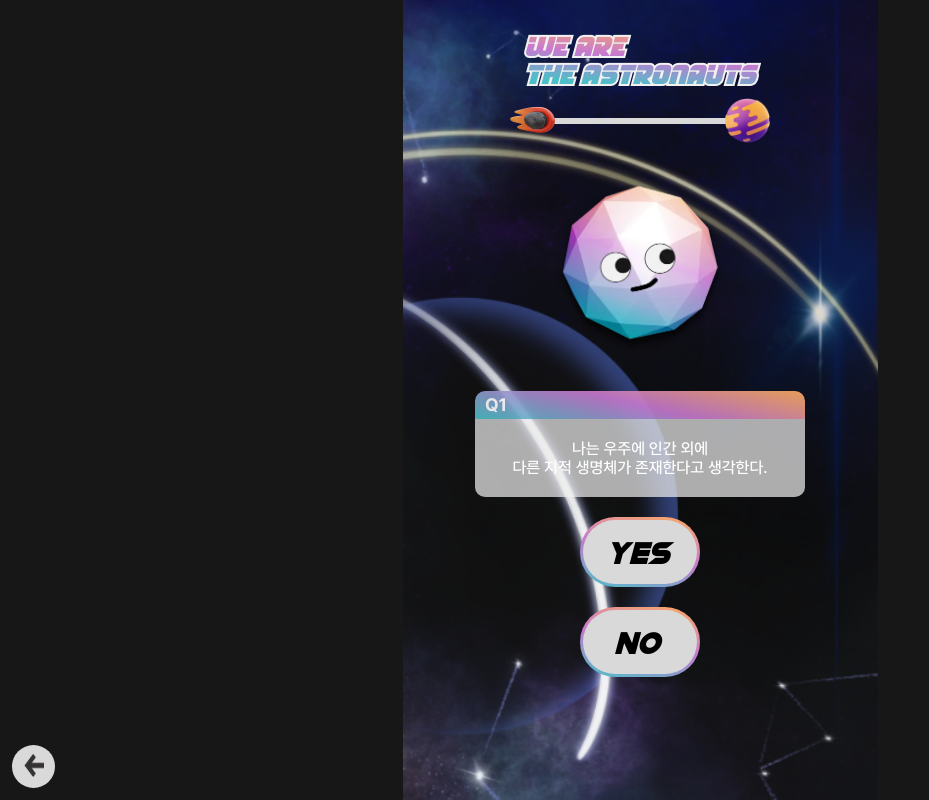
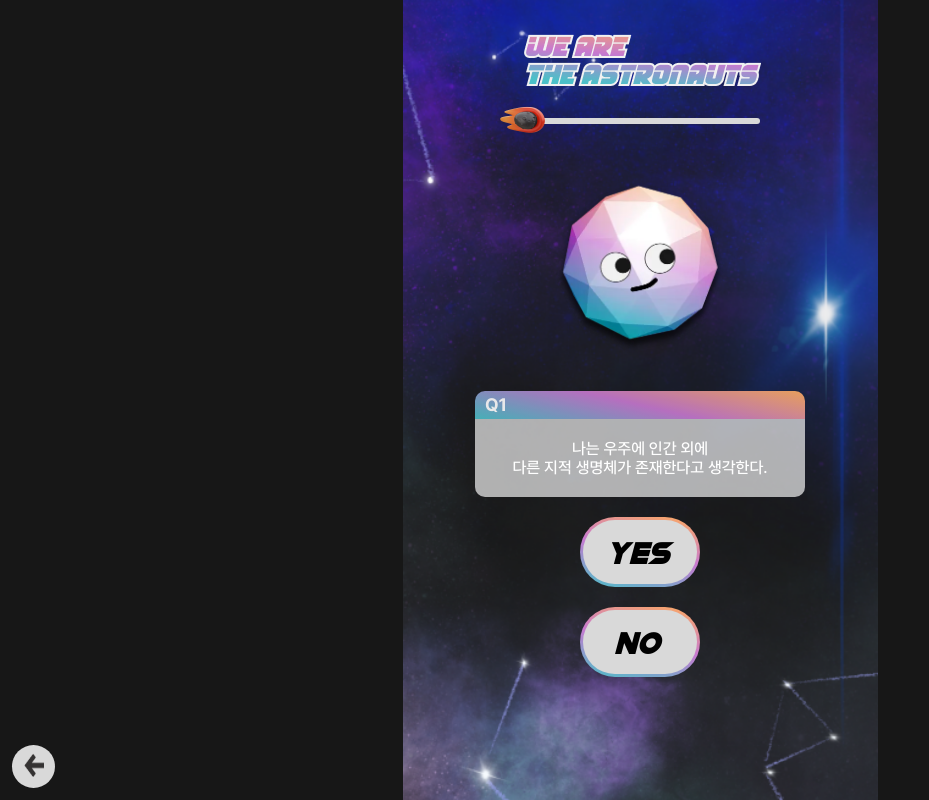
Before and after one commit to TEAM-WooKa/ASTRONAUT, a Next.js app: page /question in a window 1280 px wide. Shown: the whole page, without its empty margins (0-929 px from the left). Built offline with nearby package versions, Linux system fonts and the light colour scheme.

Commit message:
feat: image bg 변경

```diff
--- a/src/component/hoc/withLayout.tsx
+++ b/src/component/hoc/withLayout.tsx
@@ -33,9 +33,10 @@ const Main = styled.div`
   text-align: center;
   width: 100%;
   padding: 20px;
-  background-image: url('/images/bg2.png');
+  background-image: url('/images/bg3.png');
   background-origin: border-box;
   background-repeat: no-repeat;
   background-size: cover;
 `;
+
 export default withLayout;
--- a/src/component/question/progress-bar.tsx
+++ b/src/component/question/progress-bar.tsx
@@ -13,9 +13,9 @@ function ProgressBar({ percent }: ProgressBarProps) {
         <Comet move={move}>
           <Image src={'/Comet.png'} width="45" height={45} alt="comet" />
         </Comet>
-        <Planet>
+        {/* <Planet>
           <Image src={'/Planet-9.png'} width="45" height={45} alt="comet" />
-        </Planet>
+        </Planet> */}
       </Bar>
     </Wrapper>
   );
@@ -31,7 +31,7 @@ const Bar = styled.div<{ move: number }>`
   background-color: #d9d9d9;
   height: 6px;
   border-radius: 6px;
-  width: 220px;
+  width: 240px;
   margin: auto;
   position: relative;
 
@@ -40,7 +40,12 @@ const Bar = styled.div<{ move: number }>`
     top: 0;
     left: 0;
     content: '';
-    background-color: ${(props) => props.theme.colors.sub3};
+    background: linear-gradient(
+      193deg,
+      rgba(254, 172, 94, 1) 0%,
+      rgba(199, 121, 208, 1) 50%,
+      rgba(75, 192, 200, 1) 100%
+    );
     width: ${(props) => `${props.move}px`};
     height: 6px;
 
```
Also changed, not shown: public/images/bg3.png (added).
